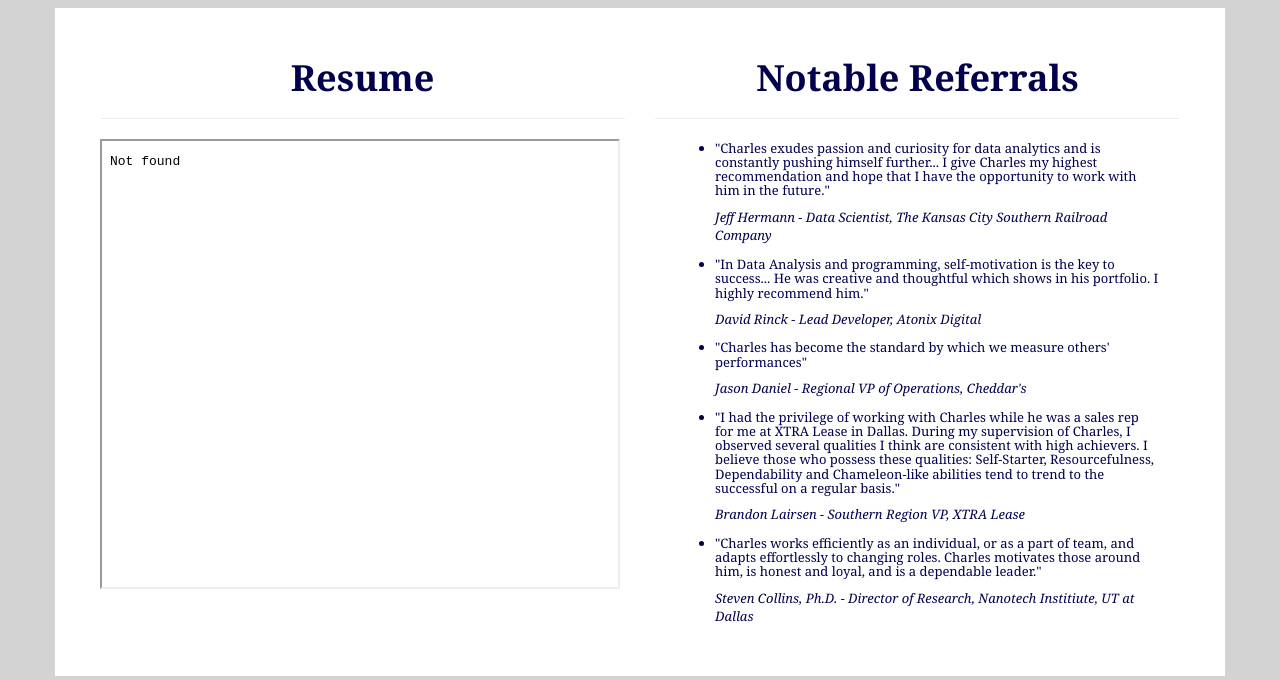
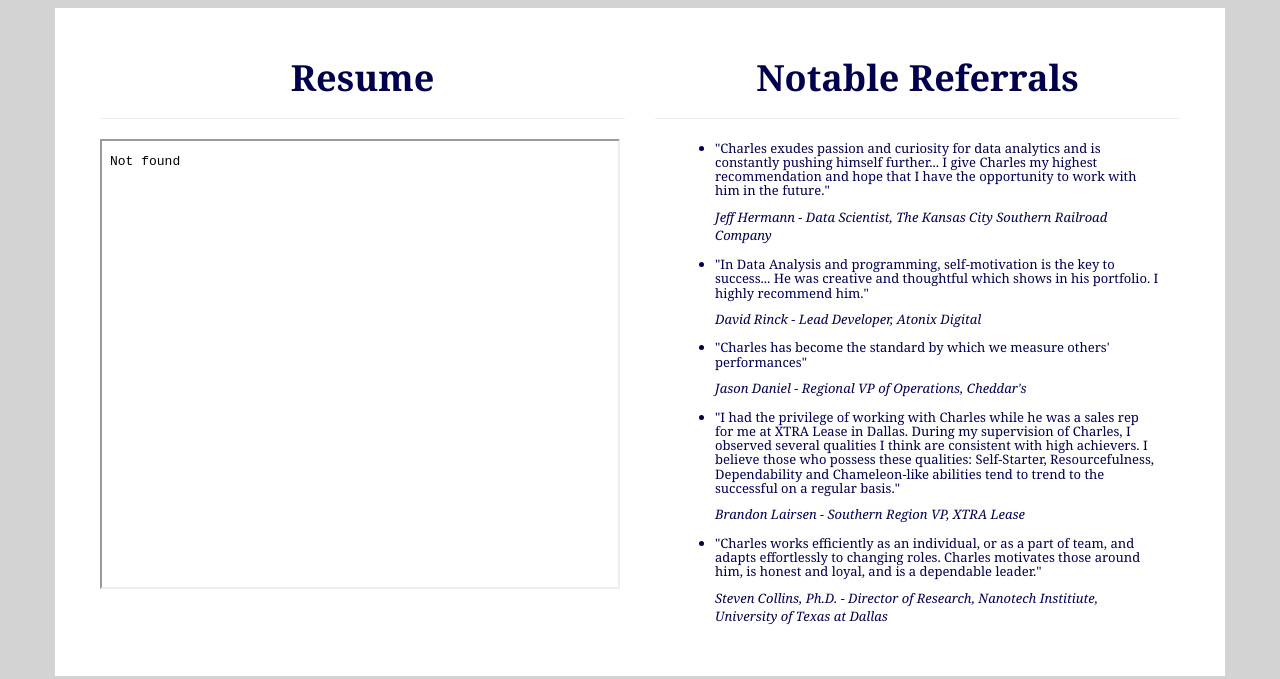
Before and after one commit to cap015700/CP-Portfolio, a website: page resume.html in a window 1280 px wide. Shown: the part 64-743 px from the top of the page. Drawn offline with nearby package versions, Linux system fonts and the light colour scheme.

Commit message:
Update resume.html

```diff
--- a/resume.html
+++ b/resume.html
@@ -62,7 +62,7 @@
                             <li><h4>"I had the privilege of working with Charles while he was a sales rep for me at XTRA Lease in Dallas.  During my supervision of Charles, I observed several qualities I think are consistent with high achievers.  I believe those who possess these qualities: Self-Starter, Resourcefulness, Dependability and Chameleon-like abilities tend to trend to the successful on a regular basis."</h6>
                                 <text>Brandon Lairsen - Southern Region VP, XTRA Lease</text></li>
                             <li><h4>"Charles works efficiently as an individual, or as a part of team, and adapts effortlessly to changing roles. Charles motivates those around him, is honest and loyal, and is a dependable leader."</h4>
-                                <text>Steven Collins, Ph.D. - Director of Research, Nanotech Institiute, UT at Dallas</text></li>
+                                <text>Steven Collins, Ph.D. - Director of Research, Nanotech Institiute, University of Texas at Dallas</text></li>
                         </ul>
                     </div>
 
```
